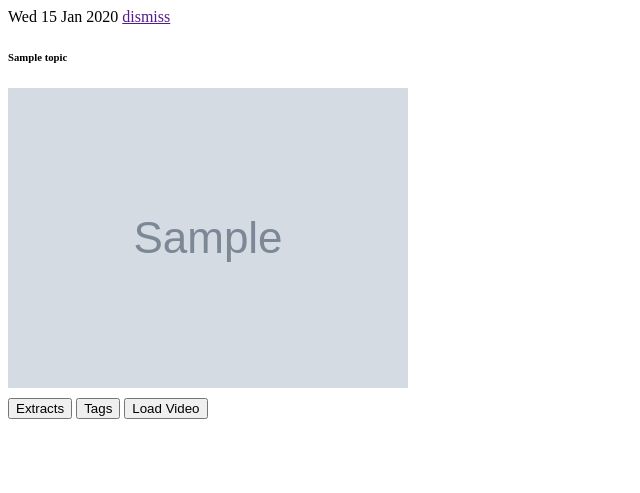
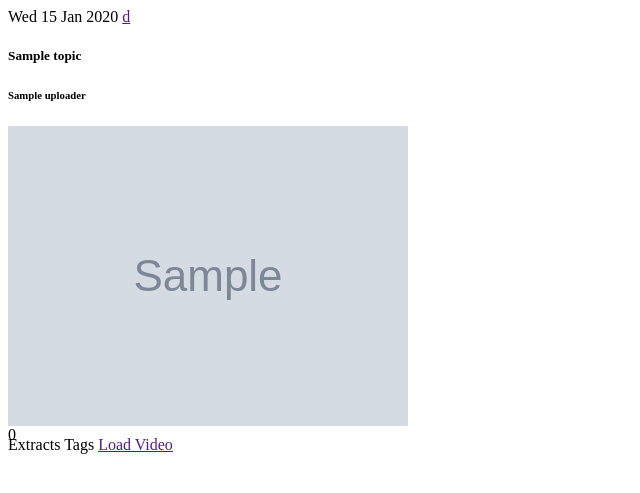
Before and after one commit to bjsi/Audio-Assistant, a Python web app: template templates/topic.html in a window 1280 px wide. Shown: the top 493 px of the page, without its empty margins (0-640 px from the left). Run offline with Jinja, Linux system fonts and the light colour scheme; the template is opened without the code that fills it: most values are stand-ins (such as "Sample title", 1, 10 or a date in 2020); grey boxes marked "Sample" are stand-in pictures.

Commit message:
changed buttons to badges

```diff
--- a/templates/topic.html
+++ b/templates/topic.html
@@ -4,49 +4,52 @@
     <div class="card-header">
         <p class="card-text">
             <i class="fa fa-calendar" aria-hidden="true"></i> {{ topic.created_at.strftime("%a %d %b %Y") }}
-        <a class="badge badge-warning float-right"
-           href=""
-           id="dismiss-button-{{ topic.id }}">
-                dismiss
-        </a>
+            <a class="badge badge-warning float-right"
+               href=""
+               id="dismiss-button-{{ topic.id }}">
+                    d
+            </a>
         </p>
     </div>
     <div class="card-body">
-        <h6 class="card-title">{{ topic.title }}</h6>
+        <h5 class="card-title">{{ topic.title }}</h5>
+        <h6 class="card-subtitle mb-2 text-muted">{{ topic.uploader }}</h6>
         {# TODO change max-width #}
         <img class="card-img mb-2" src="{{ topic.thumbnail_url }}">
         <div class="progress mb-2" id="progressbar" style="height: 10px;">
             <div class="progress-bar bg-danger"
                  role="progressbar"
                  style="width: {{ topic.cur_timestamp }}%;">
+                {{ topic.cur_timestamp | int }}
             </div>
         </div>
     </div>
     <div class="card-footer">
         <span>
-                <button class="btn btn-primary btn-sm"
-                      type="button"
+                <a class="badge badge-primary"
+                      role="button"
                       data-toggle="collapse"
                       data-target="#collapse-{{ topic.id }}"
                       id="extracts-button-{{ topic.id }}">
                     <i class="fa fa-file-video-o"></i> Extracts
-                </button>
+                </a>
         </span>
         <span>
-            <button class="btn btn-primary btn-sm"
-                    type="button"
+            <a class="badge badge-primary"
+                    role="button"
                     data-toggle="collapse"
                     data-target="#collapse-{{ topic.id }}"
                     id="tags-button-{{ topic.id }}">
                 <i class="fa fa-tags"></i> Tags
-            </button>
+            </a>
         </span>
         <span>
-            <button class="btn btn-primary btn-sm"
-                    type="button"
-                    id="load-video-button-{{ topic.id }}">
+            <a class="badge badge-primary"
+                    role="button"
+                    id="load-video-button-{{ topic.id }}"
+                    href="">
                 <i class="fa fa-youtube-play"></i> Load Video
-            </button>
+            </a>
         </span>
         <div class="collapse" id="collapse-{{ topic.id }}">
             <div class="card card-body" id="collapse-content-{{ topic.id }}"></div>
```
